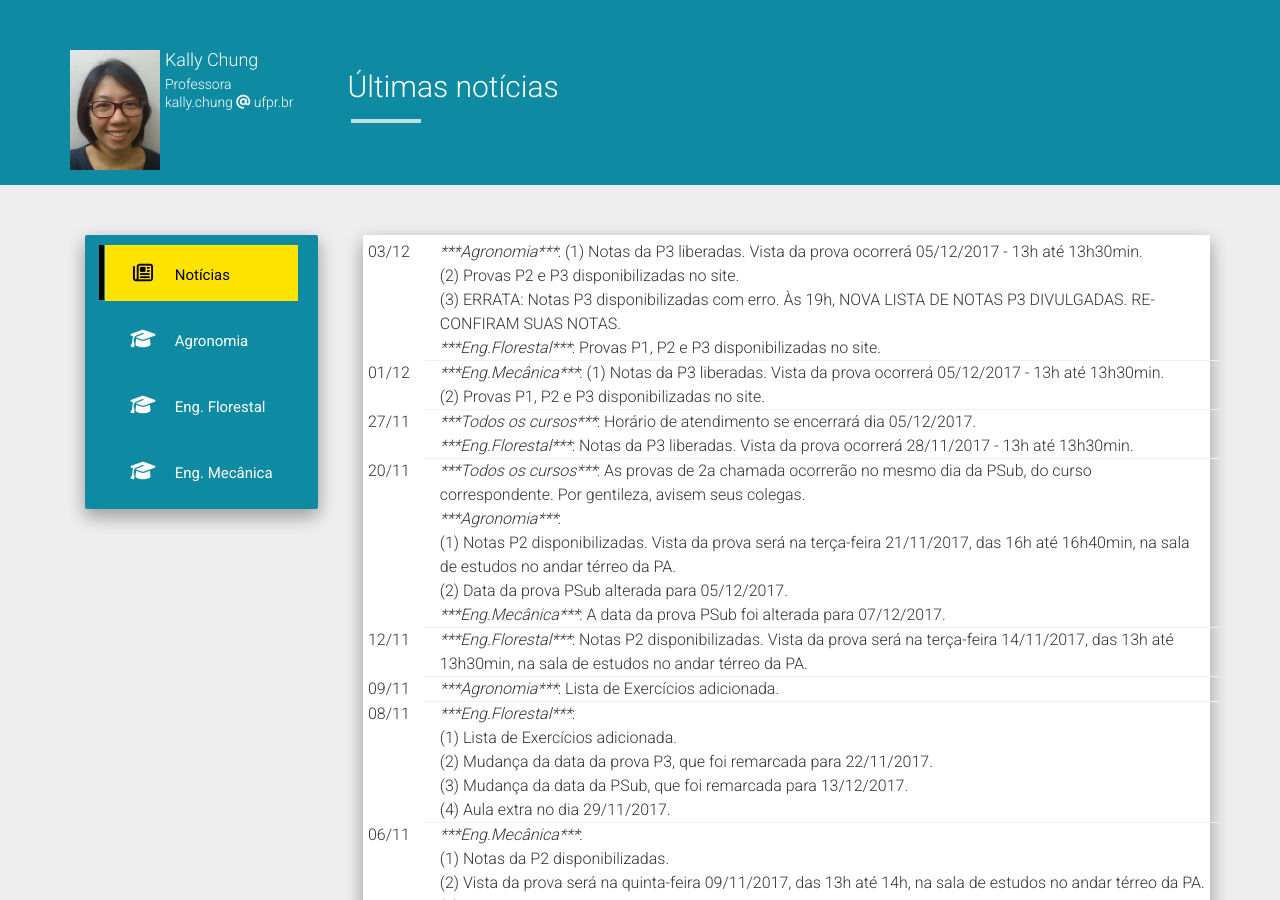
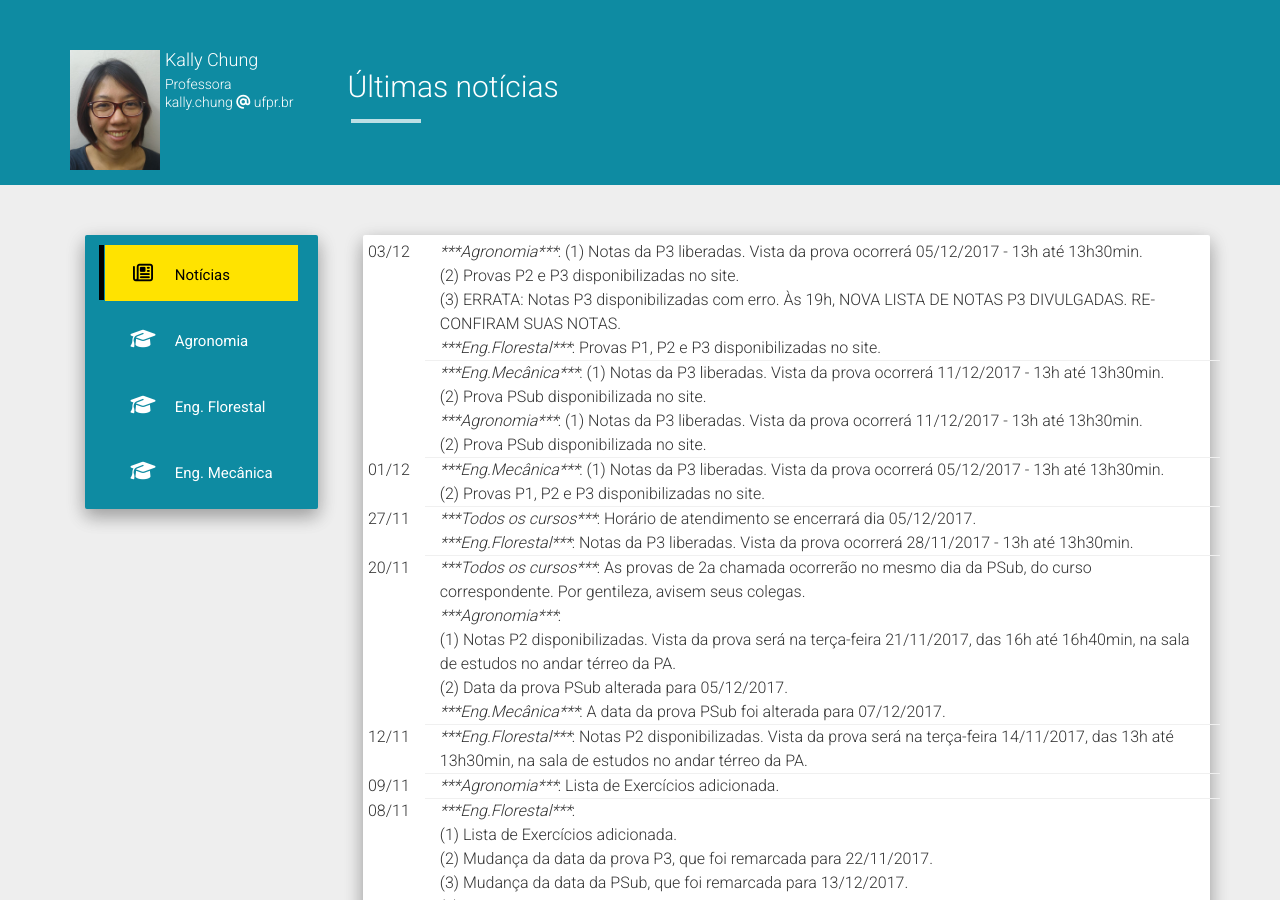
Before and after one commit to chunggnuhc/chunggnuhc.github.io, a Jekyll site: the page built from index.html, in a window 1280 px wide and 900 px high. Built offline with Jekyll 4.4.1, drawn with Linux system fonts in a browser that asks for light colours; nearby versions of some CDN libraries.

Commit message:
Update Agron, EngMec - Nota, Vista e prova PSub

```diff
--- a/_data/noticias.yml
+++ b/_data/noticias.yml
@@ -1,3 +1,5 @@
+- data: 2017-12-03
+  noticia: "<i>***Eng.Mecânica***</i>: (1) Notas da P3 liberadas. Vista da prova ocorrerá 11/12/2017 - 13h até 13h30min.<br> (2) Prova PSub disponibilizada no site.<br> <i>***Agronomia***</i>: (1) Notas da P3 liberadas. Vista da prova ocorrerá 11/12/2017 - 13h até 13h30min.<br> (2) Prova PSub disponibilizada no site."
 - data: 2017-12-03
   noticia: "<i>***Agronomia***</i>: (1) Notas da P3 liberadas. Vista da prova ocorrerá 05/12/2017 - 13h até 13h30min.<br> (2) Provas P2 e P3 disponibilizadas no site.<br> (3) ERRATA: Notas P3 disponibilizadas com erro. Às 19h, NOVA LISTA DE NOTAS P3 DIVULGADAS. RE-CONFIRAM SUAS NOTAS.<br><i>***Eng.Florestal***</i>: Provas P1, P2 e P3 disponibilizadas no site."
 - data: 2017-12-01
```
